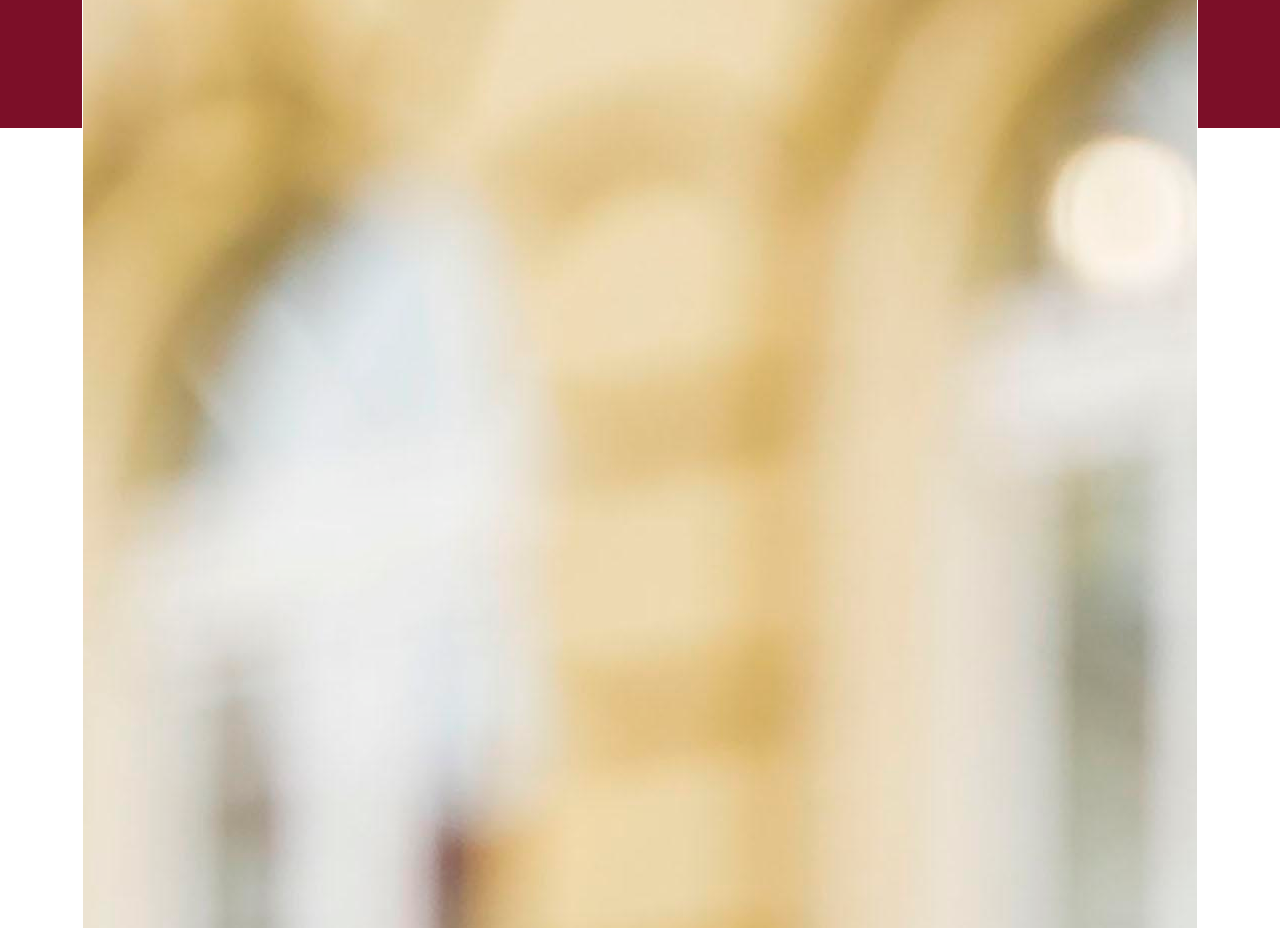
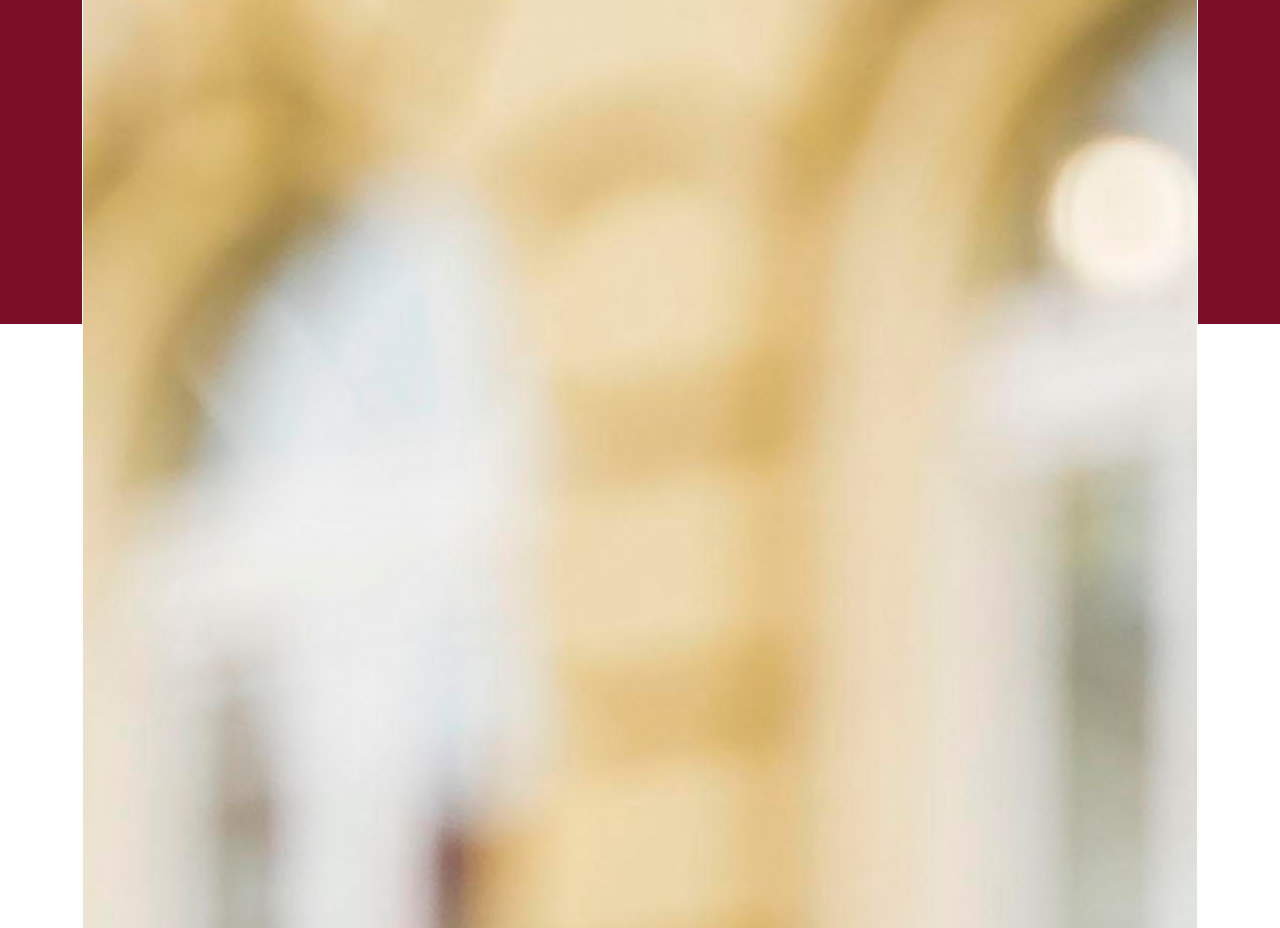
Before and after one commit to Yousra-Zahra-LATER/ReactBootstrap-Ecommerce-Template, a React (Create React App) app: page / in a window 1280 px wide. Shown: the part 3900-4828 px from the top of the page. Built offline with nearby package versions, Linux system fonts and the light colour scheme.

Commit message:
"Last Commit Code of Footer"

```diff
--- a/package.json
+++ b/package.json
@@ -4,6 +4,7 @@
   "private": true,
   "dependencies": {
     "@fortawesome/fontawesome-svg-core": "^6.5.2",
+    "@fortawesome/free-brands-svg-icons": "^6.5.2",
     "@fortawesome/free-solid-svg-icons": "^6.5.2",
     "@fortawesome/react-fontawesome": "^0.2.0",
     "@testing-library/jest-dom": "^5.17.0",
--- /dev/null
+++ b/src/component/Footer/Footer.css
@@ -0,0 +1,11 @@
+.footer {
+    background-color: #5c7fa2;
+    color: var(--ifm-footer-color);
+    padding: var(--ifm-footer-padding-vertical) var(--ifm-footer-padding-horizontal);
+}
+
+
+footer {
+    display: block;
+    unicode-bidi: isolate;
+}
--- a/src/component/Footer/Footer.js
+++ b/src/component/Footer/Footer.js
@@ -1,7 +1,38 @@
 import React from 'react'
+import { Container, Row, Col } from 'react-bootstrap';
+import { FontAwesomeIcon } from '@fortawesome/react-fontawesome';
+import { faFacebook, faTwitter, faInstagram } from '@fortawesome/free-brands-svg-icons';
 
 export default function Footer() {
+
   return (
-    <div>Footer</div>
-  )
+<footer style={{ backgroundColor: '#7c0f28', padding: '1rem 0' }} className="text-white ">
+    <Container>
+        <Row>
+        <Col>
+  <ul className="list-unstyled d-flex justify-content-center">
+    <li className="mx-3"><a href="#" style={{ textDecoration: 'none' , color: 'inherit'}}>Regiter</a></li>
+    <li className="mx-3"><a href="#" style={{ textDecoration: 'none' , color: 'inherit'}}>Forum</a></li>
+    <li className="mx-3"><a href="#" style={{ textDecoration: 'none' , color: 'inherit'}}>Affiliate</a></li>
+    <li className="mx-3"><a href="#" style={{ textDecoration: 'none' , color: 'inherit'}}>FAQ</a></li>
+  </ul>
+</Col>
+        </Row>
+        <Row>
+        <Col>
+  <div className="d-flex justify-content-center">
+  <a href="#" style={{ textDecoration: 'none' , color: 'inherit'}}><FontAwesomeIcon icon={faFacebook} className="m-2" /></a>
+  <a href="#" style={{ textDecoration: 'none' , color: 'inherit'}}> <FontAwesomeIcon icon={faTwitter} className="m-2" /></a>
+  <a href="#" style={{ textDecoration: 'none' , color: 'inherit'}}><FontAwesomeIcon icon={faInstagram} className="m-2" /></a>
+  </div>
+</Col>
+        </Row>
+        <Row>
+          <Col>
+            <p className="text-center mt-5">&copy; {new Date().getFullYear()} Infinity. All rights reserved.</p>
+          </Col>
+        </Row>
+      </Container>
+    </footer>
+  );
 }
```
Also changed, not shown: 1 other file (tests, documents, lock files or other folders).
